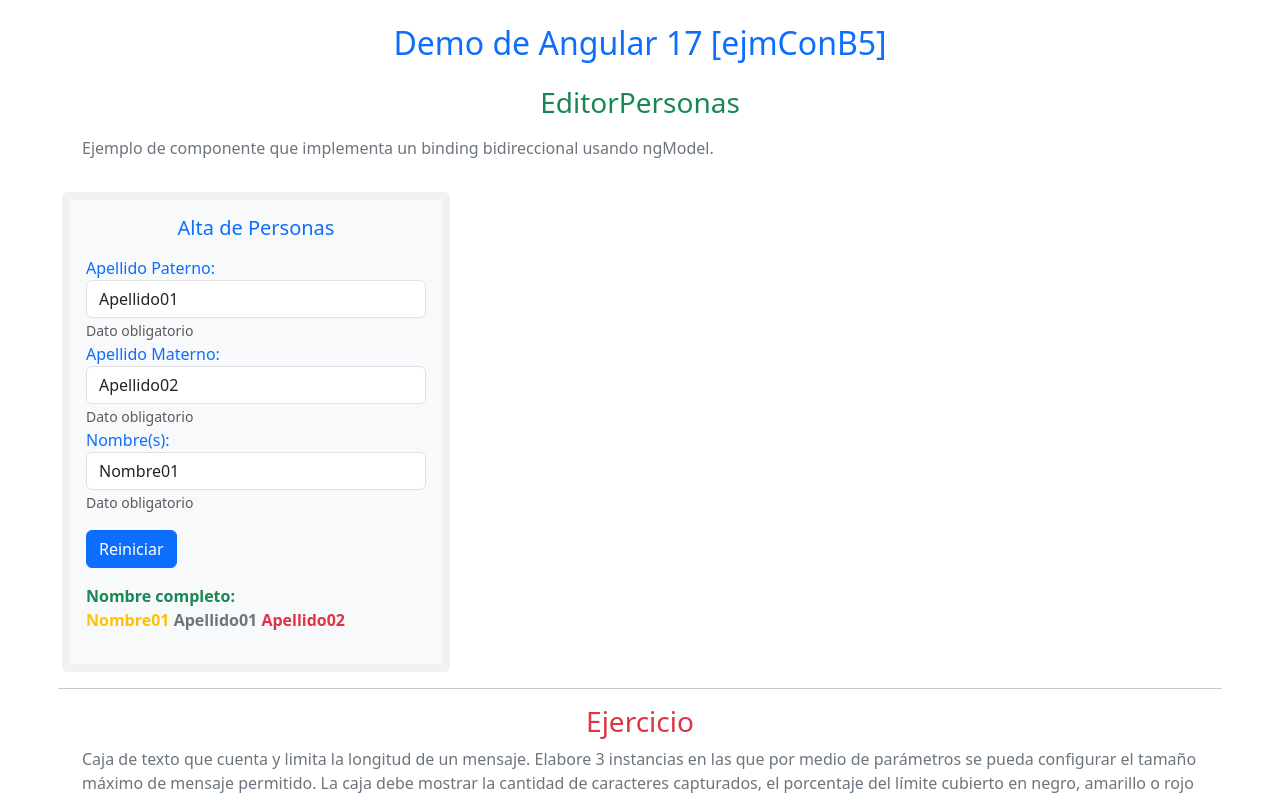
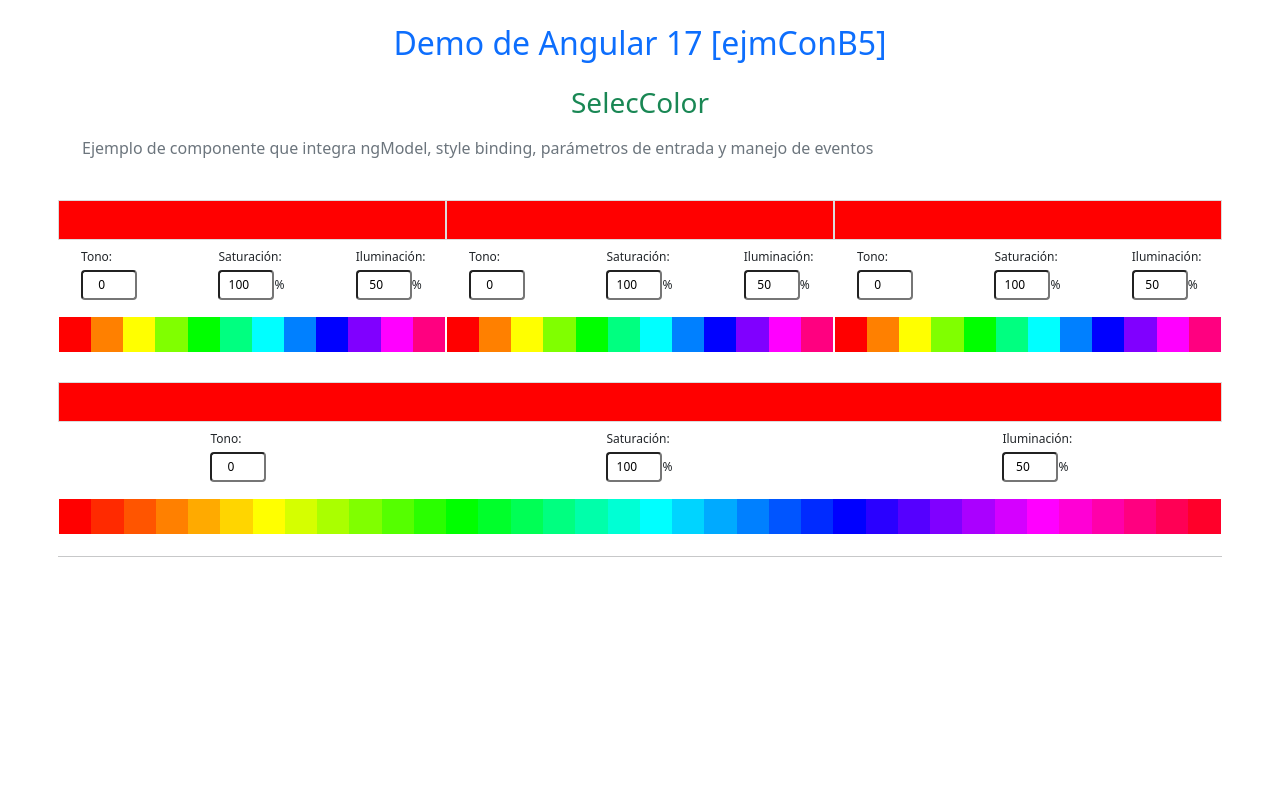
Before and after one commit to qualitrain/ejmConB5, an Angular app: page / in a window 1280 px wide. Shown: the top 799 px of the page. Built offline with nearby package versions, Linux system fonts and the light colour scheme.

Commit message:
ejm integración y style binding ok

```diff
--- a/src/app/app.component.html
+++ b/src/app/app.component.html
@@ -192,5 +192,27 @@
     </div>
   }
 
+  @if(ejm_elStyleBindingYelEventoClick_on){
+    <div class="row gx-5">
+      <h3 class="text-success text-center mb-3">SelecColor</h3>
+      <p class="text-secondary"> Ejemplo de componente que integra ngModel, style binding, parámetros de entrada y
+        manejo de eventos
+      </p>
+      <div class="mt-3 col-4 px-0">
+        <app-selec-color numCajas="12"></app-selec-color>
+      </div>
+      <div class="mt-3 col-4 px-0">
+        <app-selec-color numCajas="12"></app-selec-color>
+      </div>
+      <div class="mt-3 col-4 px-0">
+        <app-selec-color numCajas="12"></app-selec-color>
+      </div>
+      <div class="mt-3 col-12 px-0">
+        <app-selec-color numCajas="36"></app-selec-color>
+      </div>
+      <hr class="mt-3 mb-3">
+    </div>
+  }
+
 
 </div>
--- a/src/app/app.component.ts
+++ b/src/app/app.component.ts
@@ -7,6 +7,7 @@
 import { EjrCarruselComponent } from './ejr-carrusel/ejr-carrusel.component';
 import { EditorPersonasComponent }from './editor-personas/editor-personas.component';
 import { EjrCajaTxtContCaracComponent } from './ejr-caja-txt-cont-carac/ejr-caja-txt-cont-carac.component';
+import { SelecColorComponent } from './selec-color/selec-color.component';
 
 @Component({
   selector: 'app-root',
@@ -17,7 +18,8 @@
     SeleccionadorComponent,
     EjrCarruselComponent,
     EditorPersonasComponent,
-    EjrCajaTxtContCaracComponent
+    EjrCajaTxtContCaracComponent,
+    SelecColorComponent
   ],
   templateUrl: './app.component.html',
   styleUrl: './app.component.css'
@@ -31,9 +33,9 @@
   ejm_param_entrada_y_classBinding_seleccionador_on  :boolean=false;
   ejr_params_carrusel_on                             :boolean=false;
 
-  ejm_binding_bidireccional_ngModel_editorPersonas_on:boolean=true;
-  ejr_binding_bidireccional_CajaTxtContCarac_on      :boolean=true;
+  ejm_binding_bidireccional_ngModel_editorPersonas_on:boolean=false;
+  ejr_binding_bidireccional_CajaTxtContCarac_on      :boolean=false;
 
-  ejm_elStyleBindingYelEventoClickOn           :boolean=true;
+  ejm_elStyleBindingYelEventoClick_on                :boolean=true;
 
 }
--- /dev/null
+++ b/src/app/selec-color/selec-color.component.css
@@ -0,0 +1,22 @@
+.datoColor{
+    width: 3.5rem;
+}
+.campoColor{
+    width: 5.7rem;
+}
+#idCajaColor{
+    height: 40px;
+    border: 1px solid gainsboro;
+}
+#idCajaColores{
+    border: 1px solid white;
+}
+.bot-color{
+    height:35px;
+}
+.bot-color:hover{
+    border:2px solid white;
+}
+*{
+    font-size: .75rem;
+}
--- /dev/null
+++ b/src/app/selec-color/selec-color.component.html
@@ -0,0 +1,28 @@
+<div id="idCajaColor" class="my-2" [style.backgroundColor]="hsl()">
+</div>
+<div class="row justify-content-around">
+    <div class="d-inline-block campoColor">
+        <label for="idTono{{id}}" class="d-block mb-1">Tono:</label>
+        <input type="number" max="359" min="0" id="idTono{{id}}"
+                class="form-control-sm text-center datoColor" [(ngModel)]="tono">
+    </div>
+    <div class="d-inline-block campoColor">
+        <label for="idSaturacion{{id}}" class="d-block mb-1">Saturaci&oacute;n:</label>
+        <input type="number" max="100" min="0" id="idSaturacion{{id}}"
+                class="form-control-sm text-center datoColor" [(ngModel)]="saturacion">%
+    </div>
+    <div class="d-inline-block campoColor">
+        <label for="idLuz{{id}}" class="d-block mb-1">Iluminaci&oacute;n:</label>
+        <input type="number" max="100" min="0" id="idLuz{{id}}"
+                class="form-control-sm text-center datoColor" [(ngModel)]="iluminacion">%
+    </div>
+</div>
+<div class="mt-3" id="idCajaColores">
+    @for(colorI of colores;track i;let i=$index){
+        <div class="bot-color d-inline-block"
+            [style.width]="getAnchoBtnColor()"
+            [style.backgroundColor]="getColorHsl(colorI)"
+            (click)="resetColor(colorI)">
+        </div>
+    }
+</div>
--- /dev/null
+++ b/src/app/selec-color/selec-color.component.ts
@@ -0,0 +1,64 @@
+import { Component, OnInit, Input} from '@angular/core';
+import { CommonModule } from '@angular/common';
+import { FormsModule  } from '@angular/forms';
+
+@Component({
+  selector: 'app-selec-color',
+  standalone: true,
+  imports: [CommonModule, FormsModule],
+  templateUrl: './selec-color.component.html',
+  styleUrl: './selec-color.component.css'
+})
+export class SelecColorComponent implements OnInit
+{
+  @Input()
+  numCajas:string="";
+
+  id:number;
+  tono:number;
+  saturacion:number;
+  iluminacion:number;
+  colores:number[];
+  nBotonesColor:number;
+  MAX_COLOR:number;
+
+  constructor() {
+    this.id = Math.round(Math.random() * 10000);
+
+    this.nBotonesColor = 30;
+    this.MAX_COLOR = 360;
+    this.tono=0;
+    this.saturacion=100;
+    this.iluminacion=50;
+
+    this.colores = [];
+  }
+
+  ngOnInit():void{
+    if(this.numCajas != ""){
+      this.nBotonesColor = Number.parseInt(this.numCajas);
+    }
+    let incremento = this.MAX_COLOR / this.nBotonesColor;
+    let tonoI = 0;
+    for(let i=0; i<this.nBotonesColor; i++){
+      this.colores.push(tonoI);
+      tonoI += incremento;
+    }
+  }
+
+  hsl():string {
+    return this.toHsl(this.tono, this.saturacion, this.iluminacion);
+  }
+  toHsl(tonoX:number, satX:number, luzX:number):string {
+    return "hsl(" + tonoX + "," + satX + "%" + "," + luzX + "%)";
+  }
+  getAnchoBtnColor():string{
+    return (100 / this.colores.length) + "%";
+  }
+  getColorHsl(tonoI:number):string{
+    return this.toHsl(tonoI, 100, 50);
+  }
+  resetColor(colorI:number):void{
+    this.tono = colorI;
+  }
+}
```
Also changed, not shown: 1 other file (tests, documents, lock files or other folders).
